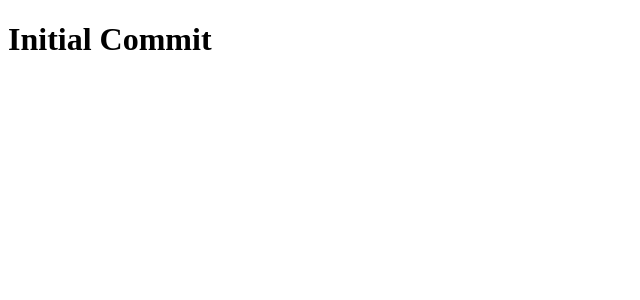
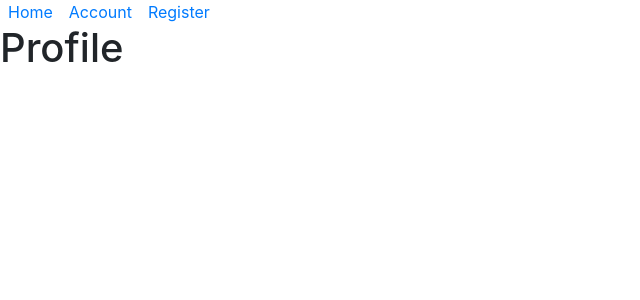
Before and after one commit to mnichols17/BankingApp, a React (Create React App) app in the folder client/: page /profile/1 in a window 1280 px wide. Shown: the top 300 px of the page, without its empty margins (0-640 px from the left). Built offline with nearby package versions, Linux system fonts and the light colour scheme.

Commit message:
Basic Layout & added Bootstrap

```diff
--- a/client/package.json
+++ b/client/package.json
@@ -6,8 +6,10 @@
     "@testing-library/jest-dom": "^4.2.4",
     "@testing-library/react": "^9.5.0",
     "@testing-library/user-event": "^7.2.1",
+    "axios": "^0.19.2",
     "react": "^16.13.1",
     "react-dom": "^16.13.1",
+    "react-router-dom": "^5.1.2",
     "react-scripts": "3.4.1"
   },
   "scripts": {
--- a/client/public/index.html
+++ b/client/public/index.html
@@ -24,6 +24,8 @@
       work correctly both with client-side routing and a non-root public URL.
       Learn how to configure a non-root public URL by running `npm run build`.
     -->
+    <!-- Bootstrap CDN -->
+    <link rel="stylesheet" href="https://stackpath.bootstrapcdn.com/bootstrap/4.4.1/css/bootstrap.min.css" integrity="sha384-Vkoo8x4CGsO3+Hhxv8T/Q5PaXtkKtu6ug5TOeNV6gBiFeWPGFN9MuhOf23Q9Ifjh" crossorigin="anonymous">
     <title>React App</title>
   </head>
   <body>
--- a/client/src/App.js
+++ /dev/null
@@ -1,12 +0,0 @@
-import React from 'react';
-import './App.css';
-
-function App() {
-  return (
-    <div className="App">
-      <h1>Initial Commit</h1>
-    </div>
-  );
-}
-
-export default App;
--- /dev/null
+++ b/client/src/components/App.js
@@ -0,0 +1,23 @@
+import React from 'react';
+import { BrowserRouter as Router, Switch, Route } from 'react-router-dom';
+
+//import './App.css';
+import Header from './Header';
+import Home from './Home';
+import Profile from './Profile';
+import Register from './Register';
+
+function App() {
+  return (
+    <Router>
+      <Header />
+      <Switch>
+        <Route path="/" exact component={Home} />
+        <Route path="/profile/:id" component={Profile} />
+        <Route path="/register" component={Register} />
+      </Switch>
+    </Router>
+  );
+}
+
+export default App;
--- /dev/null
+++ b/client/src/components/Header.js
@@ -0,0 +1,23 @@
+import React from 'react';
+import { Link } from 'react-router-dom';
+
+class Header extends React.Component {
+    render() {
+        return(
+            <ul className="nav">
+                <li className="nav-item mx-2">
+                    <Link to="/">Home</Link>
+                </li>
+                {/* At some point have to add a conditional for wheter user is logged in show Account/Register */}
+                <li className="nav-item mx-2">
+                    <Link to="/profile/10">Account</Link>
+                </li>
+                <li className="nav-item mx-2">
+                    <Link to="/register">Register</Link>
+                </li>
+            </ul>
+        )
+    }
+}
+
+export default Header;
--- /dev/null
+++ b/client/src/components/Home.js
@@ -0,0 +1,9 @@
+import React from 'react';
+
+function Home() {
+    return(
+        <h1>HOME</h1>
+    )
+}
+
+export default Home;
--- /dev/null
+++ b/client/src/components/Profile.js
@@ -0,0 +1,25 @@
+import React from 'react';
+
+class Profile extends React.Component {
+
+    state = {
+        id: -1,
+        fullName: "",
+        balance: "N/A"
+    }
+
+    componentDidMount = () => {
+        // Get account info from DB
+        this.setState({
+            id: this.props.match.params.id
+        })
+    }
+
+    render() {
+        return(
+            <h1>Profile</h1>
+        )
+    }
+}
+
+export default Profile;
--- /dev/null
+++ b/client/src/components/Register.js
@@ -0,0 +1,18 @@
+import React from 'react';
+
+class Register extends React.Component {
+
+    state = {
+        firstName: '',
+        lastName: '',
+        balance: 0
+    }
+
+    render() {
+        return(
+            <h1>Register Account</h1>
+        )
+    }
+}
+
+export default Register;
--- a/client/src/index.js
+++ b/client/src/index.js
@@ -1,10 +1,6 @@
 import React from 'react';
 import ReactDOM from 'react-dom';
-import App from './App';
+import App from './components/App';
 
-ReactDOM.render(
-  <React.StrictMode>
-    <App />
-  </React.StrictMode>,
-  document.getElementById('root')
+ReactDOM.render(<App />, document.getElementById('root')
 );
```
Also changed, not shown: 1 other file (tests, documents, lock files or other folders).
